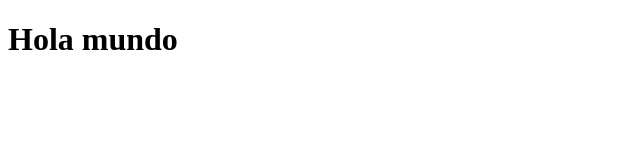
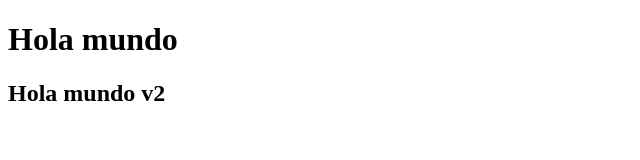
Before and after one commit to juanes017/prueba, a plain HTML site: page index.html in a window 1280 px wide. Shown: the whole page, without its empty margins (0-640 px from the left). Drawn offline with Linux system fonts and the light colour scheme.

Commit message:
cambio 1 index

```diff
--- a/index.html
+++ b/index.html
@@ -7,5 +7,7 @@
 </head>
 <body>
     <h1>Hola mundo</h1>
+    <h2>Hola mundo v2</h2>
+
 </body>
 </html>
```
